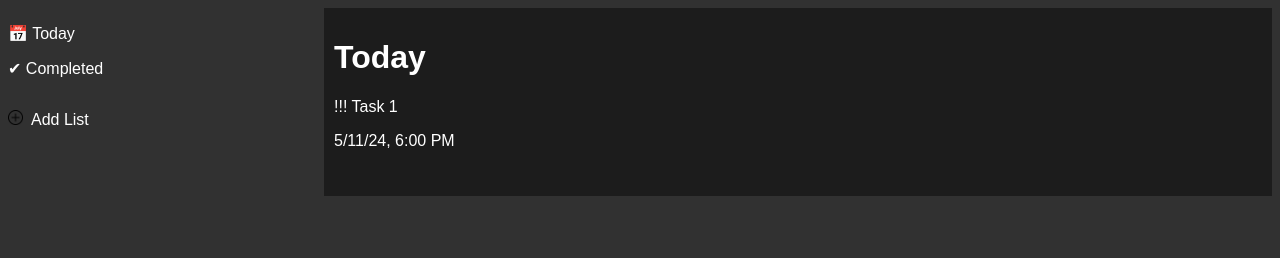
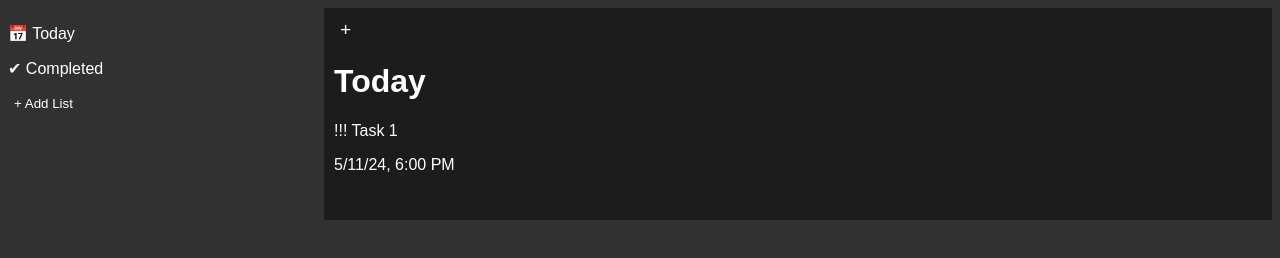
Before and after one commit to simon8800/TOP-todo, a website built with webpack: page src/index.html in a window 1280 px wide. Built offline with nearby package versions, Linux system fonts and the light colour scheme.

Commit message:
Add task button for modal

```diff
--- a/src/index.html
+++ b/src/index.html
@@ -12,12 +12,10 @@
           <div class="main-list"><p>📅 Today</p></div>
           <div class="main-list"><p>✔︎ Completed</p></div>
         </div>
-        <div class="list-modal-button container">
-          <p><img class="plus-icon" src="./Assets/plus.png" alt="" /></p>
-          <p>Add List</p>
-        </div>
+        <button class="list-modal-button">+ Add List</button>
       </div>
       <div class="task-container container">
+        <button class="task-modal-button">+</button>
         <h1>Today</h1>
         <div class="task-card">
           <p class="task-title"><span class="priority">!!! </span>Task 1</p>
--- a/src/index.js
+++ b/src/index.js
@@ -35,7 +35,6 @@ listModalOkayButton.onclick = function (event) {
 
   let list = new List({ name: listName, color: listColor });
   let listElement = createListItem(list);
-  console.log(listElement);
 
   listContainer.appendChild(listElement);
   listModal.style.display = "none";
--- a/src/style.css
+++ b/src/style.css
@@ -19,16 +19,6 @@ body {
   padding: 10px;
 }
 
-.list-modal-button:hover {
-  color: rgba(209, 209, 209, 1);
-  cursor: pointer;
-}
-
-.list-modal-button {
-  display: flex;
-  align-items: center;
-  gap: 8px;
-}
 
 .plus-icon {
   width: 15px;
@@ -54,3 +44,28 @@ body {
   padding: 20px;
   width: 50%;
 }
+
+/*********** BUTTONS ***********/
+
+.list-modal-button:hover {
+  background-color: rgba(49, 49, 49, 1);
+  cursor: pointer;
+}
+
+.list-modal-button {
+  border: none;
+  background-color: rgba(49, 49, 49, 1);
+  color: white;
+}
+
+.task-modal-button:hover {
+  color: rgba(209, 209, 209, 1);
+  cursor: pointer;
+}
+
+.task-modal-button {
+  border: none;
+  background: rgba(28, 28, 28, 1);
+  color: white;
+  font-size: 1.2rem;
+}
```
